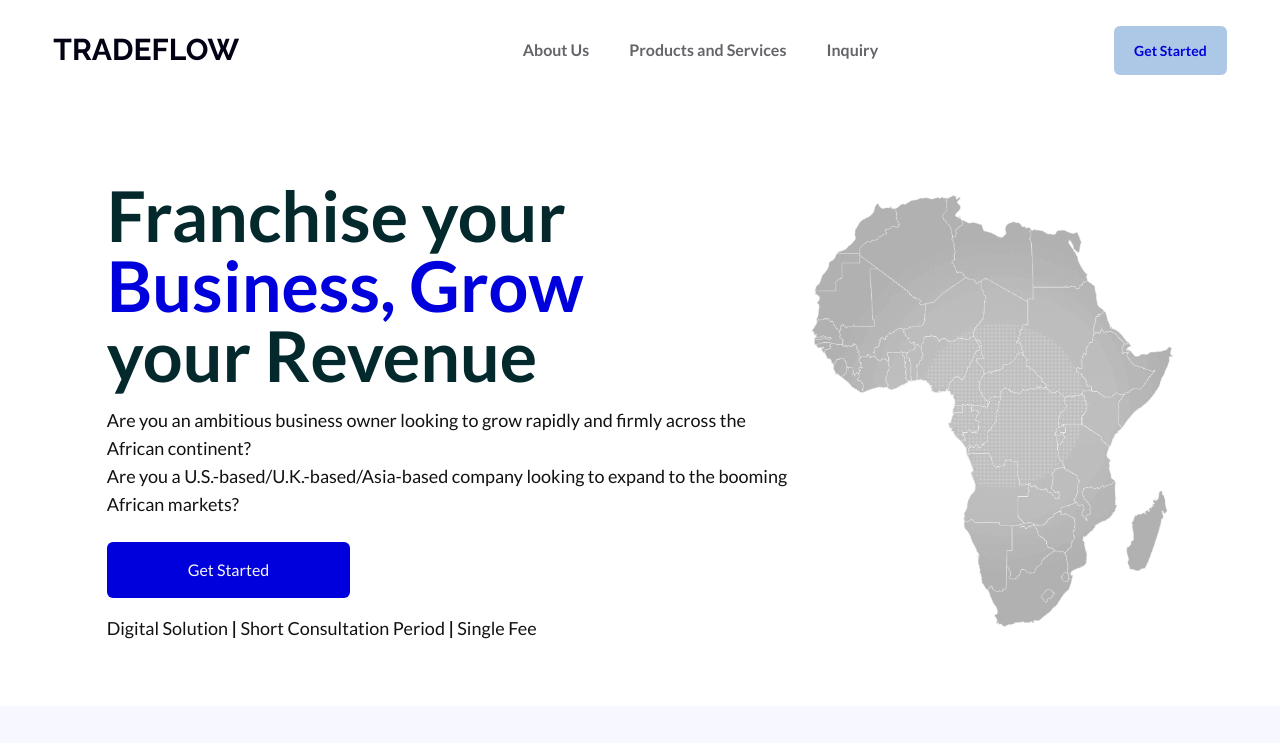
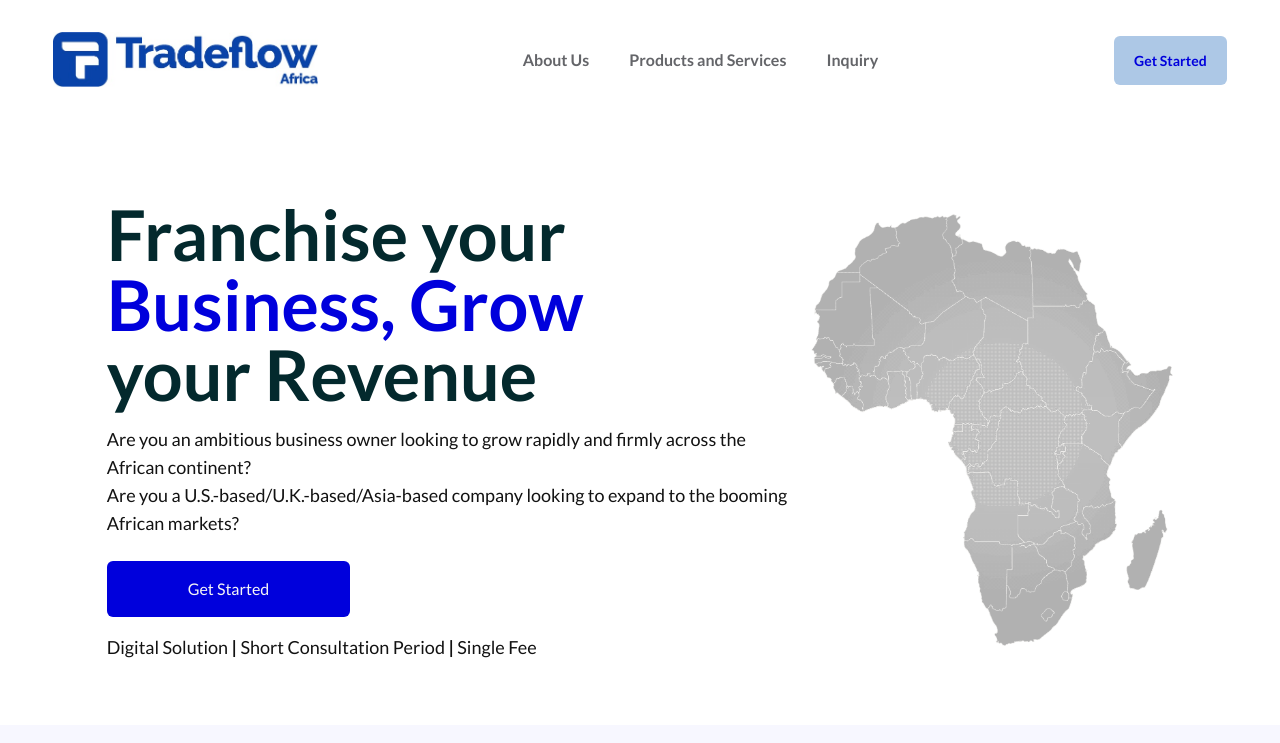
Before and after one commit to Riddy105/TradeFlow, a website: page index.html in a window 1280 px wide. Shown: the top 743 px of the page. Drawn offline with nearby package versions, Linux system fonts and the light colour scheme.

Commit message:
feat: add favicon and brand logo

```diff
--- a/index.html
+++ b/index.html
@@ -5,6 +5,7 @@
     <meta http-equiv="X-UA-Compatible" content="IE=edge" />
     <meta name="viewport" content="width=device-width, initial-scale=1.0" />
     <title>Tradeflow - Franchise your Business, Grow your Revenue</title>
+    <link rel="icon" href="./src/assets/images/FavIcon.png" />
     <link rel="stylesheet" href="./dist/output.css" />
     <script src="./script.js" defer></script>
   </head>
@@ -14,9 +15,15 @@
         <nav
           class="w-11/12 mx-auto text-grey-50 flex justify-between py-8 items-center mb-8 lg:mb-20"
         >
-          <h2 class="text-3xl text-[#020214] font-bold font-custom">
+          <!-- <h2 class="text-3xl text-[#020214] font-bold font-custom">
             TRADEFLOW
-          </h2>
+          </h2> -->
+          <a href="#"
+            ><img
+              src="./src/assets/images/Tradeflow logo.png"
+              alt="Tradeflow logo"
+              class="h-[55px] w-[200px] lg:w-auto object-contain"
+          /></a>
           <ul class="nav-links text-sm">
             <li><a href="#about-us">About Us</a></li>
             <li><a href="#services-details">Products and Services</a></li>
--- a/src/input.css
+++ b/src/input.css
@@ -12,7 +12,7 @@
   @apply mb-0;
 }
 .nav-links {
-  @apply text-base font-bold flex flex-col justify-center md:flex-row gap-10 md:basis-[80%] lg:basis-[60%] items-center absolute md:relative bg-black-100 md:bg-transparent
+  @apply text-base font-bold flex flex-col justify-center md:flex-row md:justify-end gap-10 md:basis-[80%] lg:basis-[60%] items-center absolute md:relative bg-black-100 md:bg-transparent
   top-[15%] right-0 h-screen md:h-auto w-full md:w-auto translate-x-[110%] md:translate-x-0 transition-all duration-1000;
 }
 .nav-open .nav-links {
```
Also changed, not shown: dist/output.css, src/assets/images/FavIcon.png (added), src/assets/images/Tradeflow logo.png (added), 1 other file.
